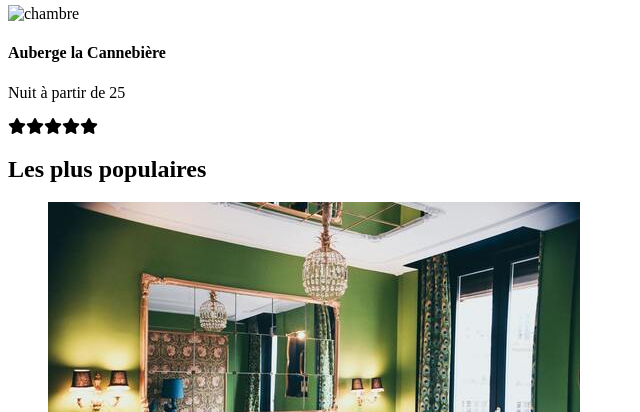
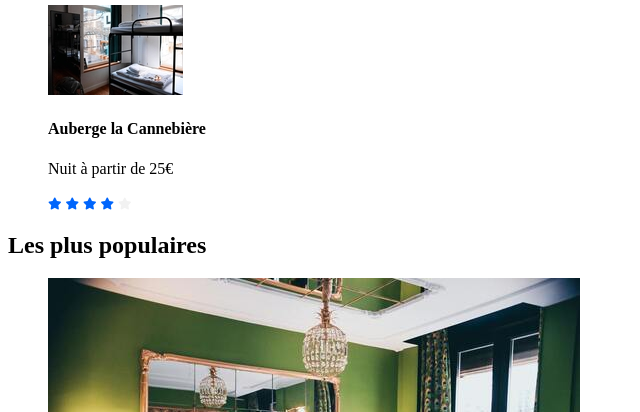
Before and after one commit to LARTISTJO/JohanIrenee_2_11012020, a plain HTML site: page Index.html in a window 1280 px wide. Shown: the part 715-1127 px from the top of the page, without its empty margins (0-640 px from the left). Drawn offline with Linux system fonts and the light colour scheme.

Commit message:
auberge la cannebière image

```diff
--- a/Index.html
+++ b/Index.html
@@ -80,19 +80,24 @@
 
                 <h2>Hébergements à Marseille</h2>
 
-                <div class="card">
-                  <img src="marcus-loke-unsplash.jpg" alt="chambre" style="width:100%">
-                  <div class="container">
-                    <h4>Auberge la Cannebière</h4>
-                    <p>Nuit à partir de 25</p>
-                    <i class="fas fa-star"></i><i class="fas fa-star"></i><i class="fas fa-star"></i><i class="fas fa-star"></i><i class="fas fa-star"></i>
-                  </div>
-                </div>
+                <figure>
+                  <img src="hebergements/4_small/marcus-loke-unsplash.jpg" alt="chambre">
+                    <figcaption><h4>Auberge la Cannebière</h4>
+                    <p>Nuit à partir de 25€</p>
+                    <i class="fas fa-star" style="font-size: 12px ; color: #0065FC" ></i>
+                    <i class="fas fa-star" style="font-size: 12px ; color: #0065FC" ></i>
+                    <i class="fas fa-star" style="font-size: 12px ; color: #0065FC" ></i>
+                    <i class="fas fa-star" style="font-size: 12px ; color: #0065FC" ></i>
+                    <i class="fas fa-star" style="font-size: 12px ; color: #F2F2F2" ></i>
+                    </figcaption>
+                </figure>
+
 
               </section>
                 <aside>
                   <h2>Les plus populaires</h2>
-                    <figure><img src="hebergements/4_small/emile-guillemot-Bj_rcSC5XfE-unsplash.jpg" alt=""/>
+                    <figure>
+                      <img src="hebergements/4_small/emile-guillemot-Bj_rcSC5XfE-unsplash.jpg" alt=""/>
                       <figcaption><h4>Hôtel le soleil du matin</h4>
                       <p>Nuit à partir de 128€</p>
                       </figcaption>
```
Also changed, not shown: hebergements/4_small/marcus loke-unsplash.jpg (added).
